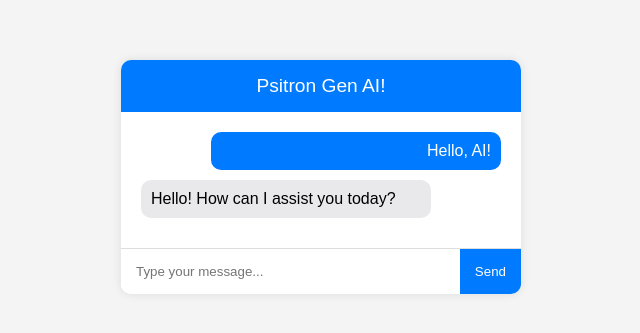
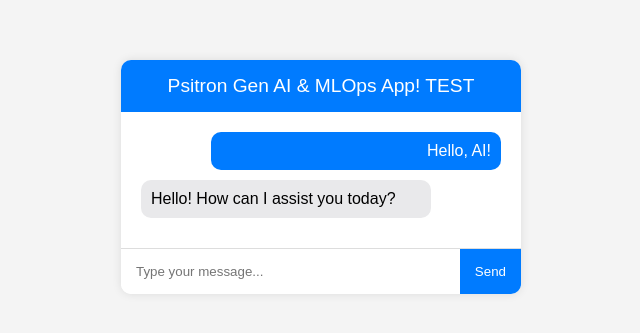
Before and after one commit to yogi0348/github-actions-nodejs, a plain HTML site: page index.html in a window 1280 px wide. Shown: the part 223-556 px from the top of the page, without its empty margins (319-959 px from the left). Drawn offline with Linux system fonts and the light colour scheme.

Commit message:
deploy: cb1074ad6af76b83cb1dd9520932e399a4834b85

```diff
--- a/index.html
+++ b/index.html
@@ -95,7 +95,7 @@
 
     <div class="chat-container">
         <div class="chat-header">
-            Psitron Gen AI!
+            Psitron Gen AI & MLOps App! TEST
         </div>
         <div class="chat-messages">
             <!-- Example Messages -->
```
